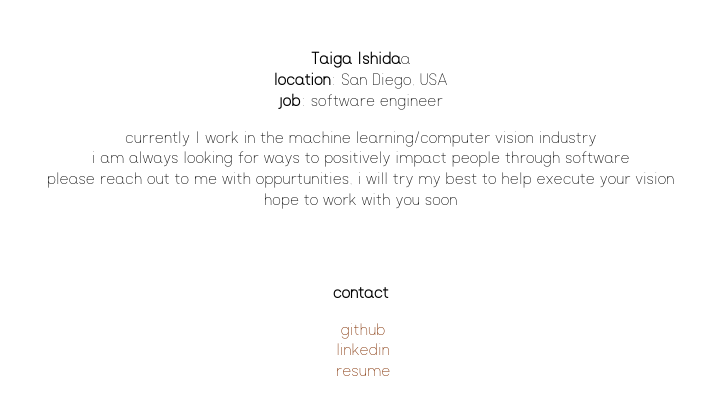
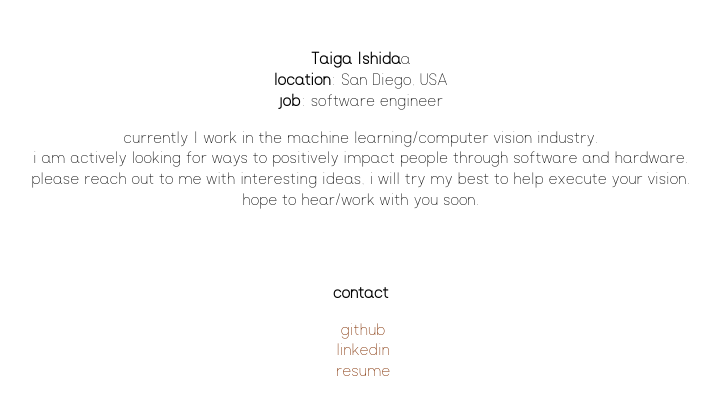
Before and after one commit to TonyTheTaiga/taigaishida, a Flask app: page / in a window 1280 px wide. Shown: the part 31-427 px from the top of the page, without its empty margins (277-997 px from the left). Run offline with Flask 2, Linux system fonts and the light colour scheme.

Commit message:
even more html changes

```diff
--- a/taigaishida/templates/root.html
+++ b/taigaishida/templates/root.html
@@ -17,13 +17,13 @@
 
             <p class="body-paragraph">
                 <span>
-                    currently I work in the machine learning/computer vision industry&nbsp;
+                    currently I work in the machine learning/computer vision industry.&nbsp;
                     <br>
-                    i am always looking for ways to positively impact people through software&nbsp;
+                    i am actively looking for ways to positively impact people through software and hardware.&nbsp;
                     <br>
-                    please reach out to me with oppurtunities, i will try my best to help execute your vision&nbsp;
+                    please reach out to me with interesting ideas, i will try my best to help execute your vision.&nbsp;
                     <br>
-                    hope to work with you soon&nbsp;
+                    hope to hear/work with you soon.&nbsp;
                 </span>
             </p>
         </section>
```
